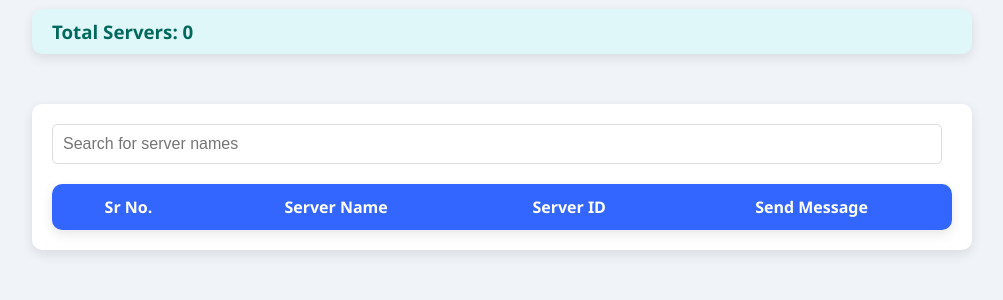
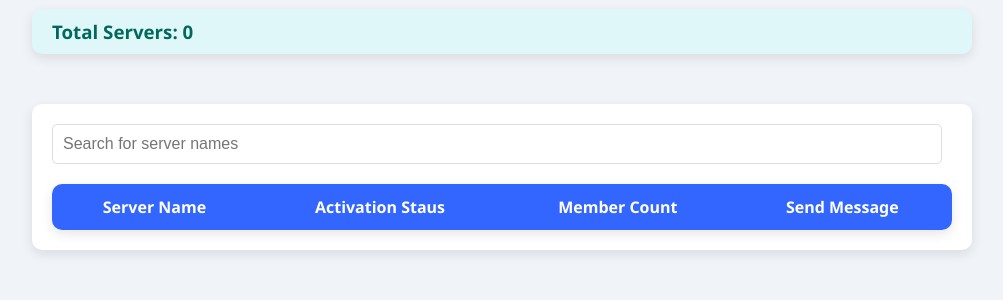
Before and after one commit to kaizen-cmd/wordbot-discord, a Flask app: template templates/admin.html in a window 1280 px wide. Shown: the part 252-552 px from the top of the page, without its empty margins (138-1141 px from the left). Run offline with Flask 3, Linux system fonts and the light colour scheme; the template is opened without the code that fills it, so the values that code supplies are empty; parts of the project's set-up code (start-up, migrations or seed data) failed here and were passed over.

Commit message:
member count and activation status column added to the table in admin

```diff
--- a/templates/admin.html
+++ b/templates/admin.html
@@ -186,18 +186,29 @@
       <table id="serverTable">
         <thead>
           <tr>
-            <th>Sr No.</th>
             <th>Server Name</th>
-            <th>Server ID</th>
+            <th>Activation Staus</th>
+            <th>Member Count</th>
             <th>Send Message</th>
           </tr>
         </thead>
         <tbody>
           {% for server in servers %}
           <tr>
-            <td>{{ loop.index }}</td>
             <td>{{ server.name }}</td>
-            <td>{{ server.id }}</td>
+            <td>
+              {% if server.activation_status %}
+              <div
+                style="width: 15px; height: 15px; background-color: rgb(18, 234, 18); margin: 0 auto; color: #00695d00">
+                {{server.activation_status}}
+              </div>
+              {% else %}
+              <div style="width: 15px; height: 15px; background-color: red; margin: 0 auto; color: #00695d00">
+                {{server.activation_status}}
+              </div>
+              {% endif %}
+            </td>
+            <td>{{ server.member_count }}</td>
             <td>
               <form action="/send_message" method="POST">
                 <input type="hidden" name="server_id" value="{{ server.id }}" />
```
Also changed, not shown: scripts/get_bot_guilds.py (+18 -3 lines).
